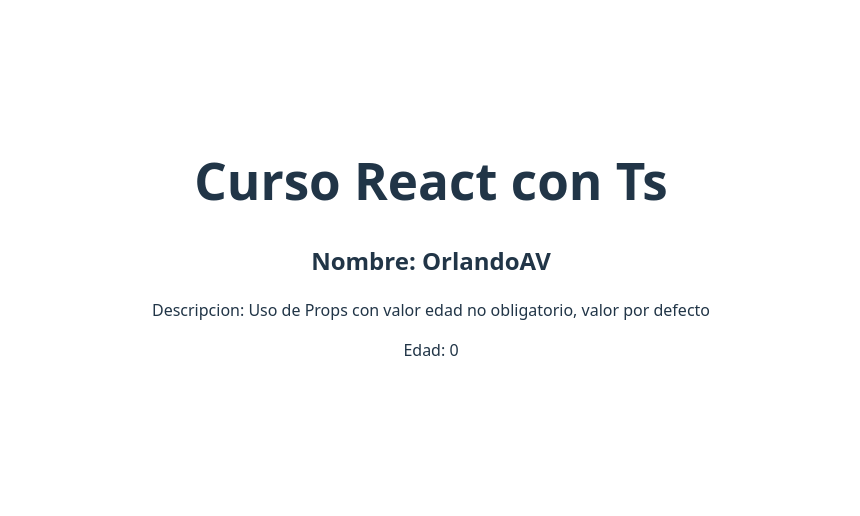
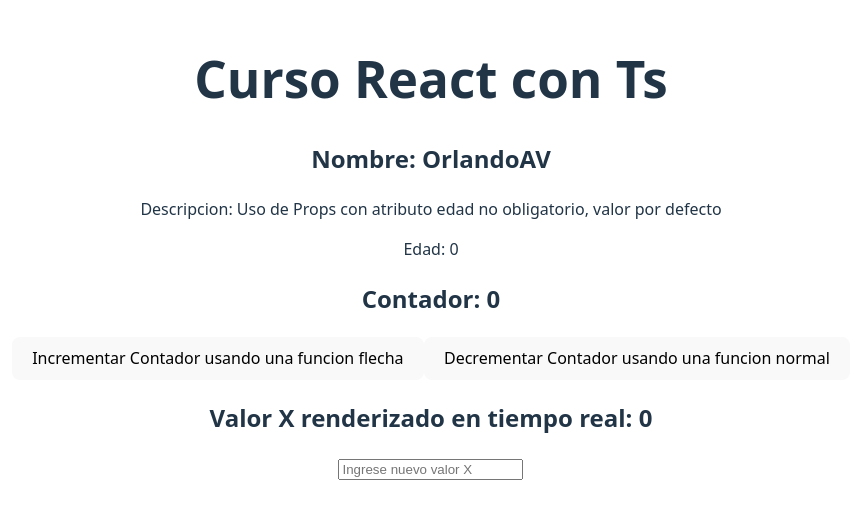
Before and after one commit to 0RLAND0-AV/Curso-React-SCESI, a React (Vite) app: page / in a window 1280 px wide. Shown: the part 152-668 px from the top of the page, without its empty margins (209-1069 px from the left). Built offline with nearby package versions, Linux system fonts and the light colour scheme.

Commit message:
feat: Agregando contador y input haciendo uso del hook usestate

```diff
--- a/src/App.tsx
+++ b/src/App.tsx
@@ -1,20 +1,41 @@
 import './App.css'
 import NombreCurso from './components/Nombre'
 import PresentacionOAV from './src_orlando_av/PresentacionOAV'
-
+import { useState } from 'react';
 
 function App() {
+  let [X,setX] = useState<number>(0);
+  let [contadorState, setContadorState] = useState<number>(0);
+  function restarContador() {
+    setContadorState(contadorState - 1);
+  }
   return (
     <>
       <h1>
         <NombreCurso />
       </h1>
+
+      <PresentacionOAV nombre="OrlandoAV" descripcion="Uso de Props con atributo edad no obligatorio, valor por defecto" />
+
       <div>
-        <PresentacionOAV nombre="OrlandoAV" descripcion="Uso de Props con valor edad no obligatorio, valor por defecto" />
+        <h2>Contador: {contadorState}</h2>
+        <button onClick={() => {
+                                setContadorState(contadorState + 1);
+                                // console.log("Contador: ", contadorState + 1);
+                              }}>
+          Incrementar Contador usando una funcion flecha
+        </button>
+        <button onClick={restarContador}>
+          Decrementar Contador usando una funcion normal
+        </button>
       </div>
+      <div>
+        <h2>Valor X renderizado en tiempo real: {X}</h2>
+      </div>
+      <input type="Number" placeholder='Ingrese nuevo valor X' onChange={(e) => setX(Number(e.target.value))} />
+
     </>
   )
 }
 
-
 export default App
```
